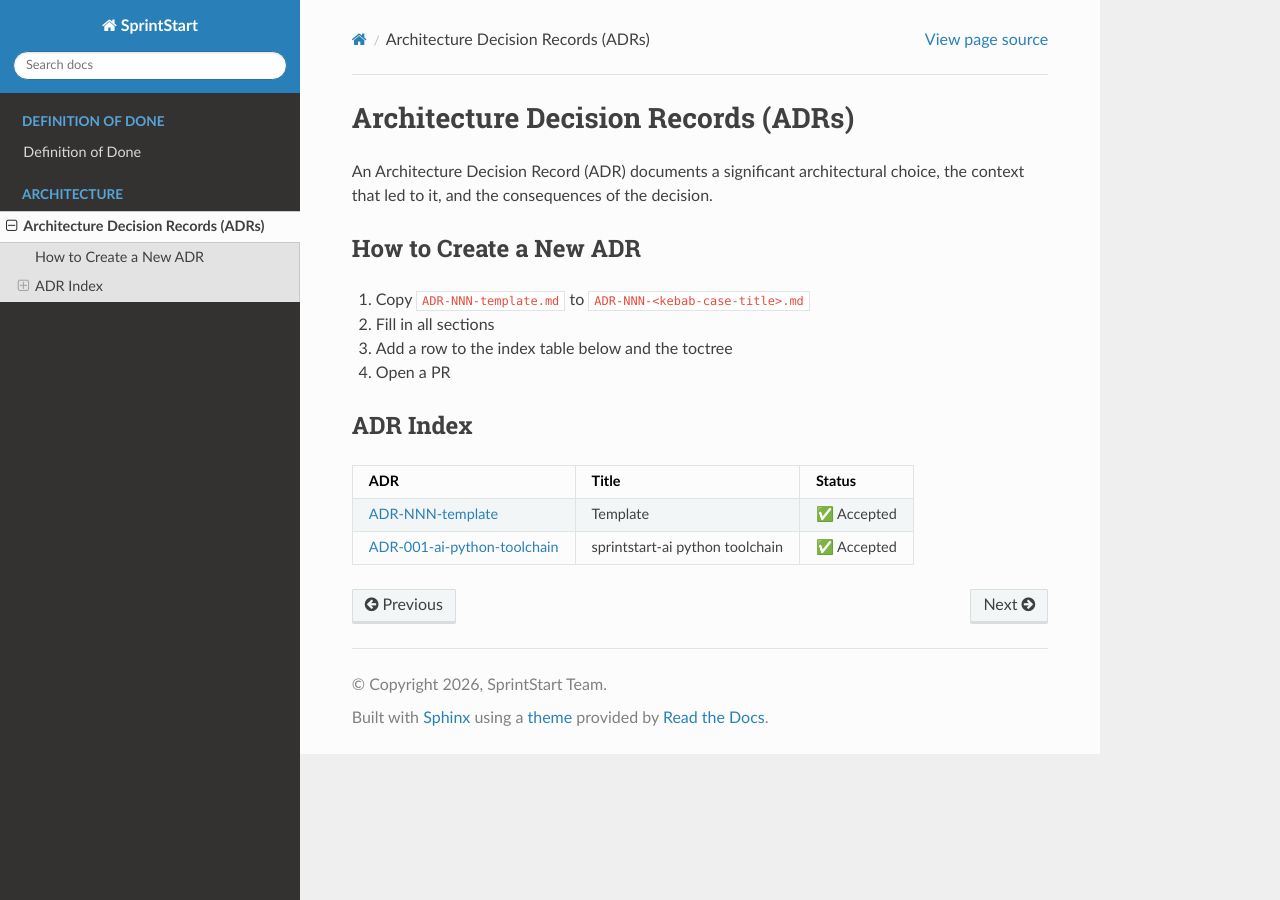
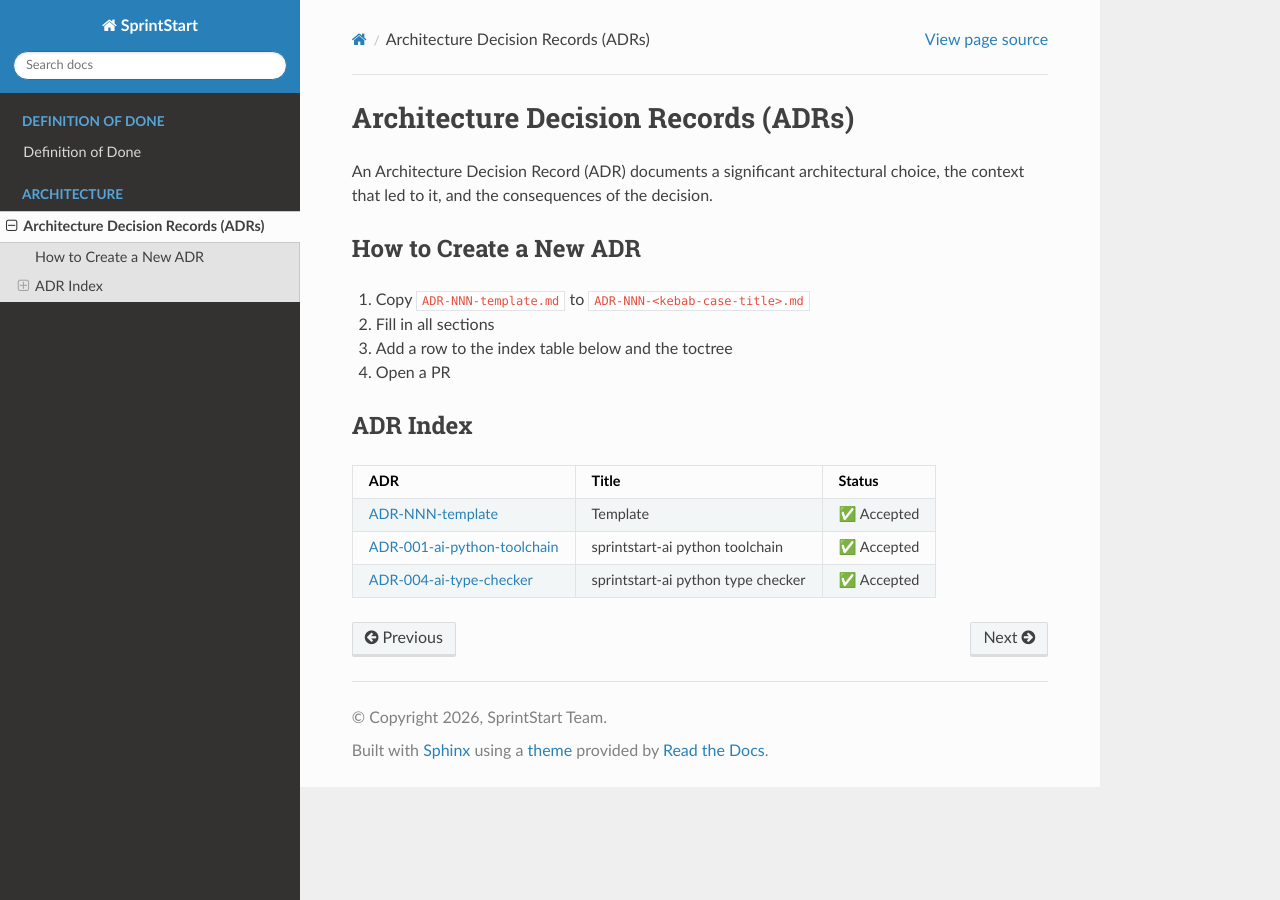
Before and after one commit to SprintStartProject/Wiki, a Sphinx documentation site: the page built from docs/source/adr/adr-index.md, in a window 1280 px wide. Built offline with Sphinx 7.4.7 and the Read the Docs theme 3.1.0, drawn with Linux system fonts in a browser that asks for light colours.

Commit message:
Update adr-index.md
added link to ai-type-checker

````diff
--- a/docs/source/adr/adr-index.md
+++ b/docs/source/adr/adr-index.md
@@ -16,6 +16,7 @@ that led to it, and the consequences of the decision.
 |---|---|---|
 | [ADR-NNN-template](ADR-NNN-template.md) | Template | ✅ Accepted |
 | [ADR-001-ai-python-toolchain](ADR-001-ai-python-toolchain.md) | sprintstart-ai python toolchain | ✅ Accepted |
+|[ADR-004-ai-type-checker](ADR-004-ai-type-checker.md) | sprintstart-ai python type checker | ✅ Accepted |
 ```{toctree}
 :hidden:
 :caption: ADR Files
````
